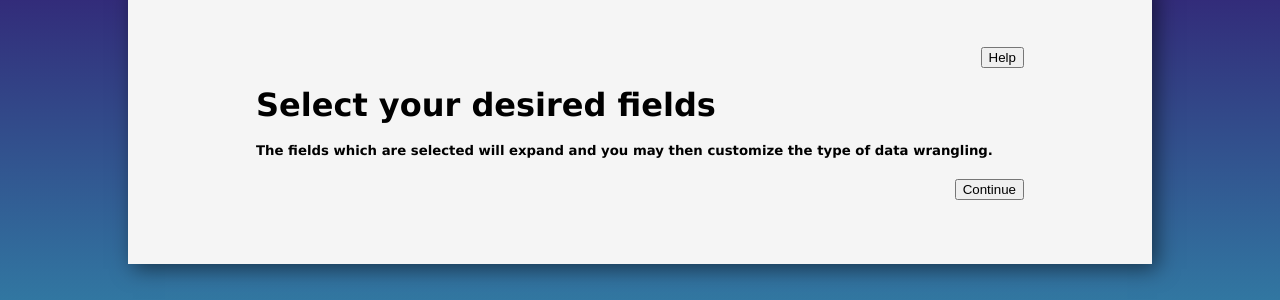
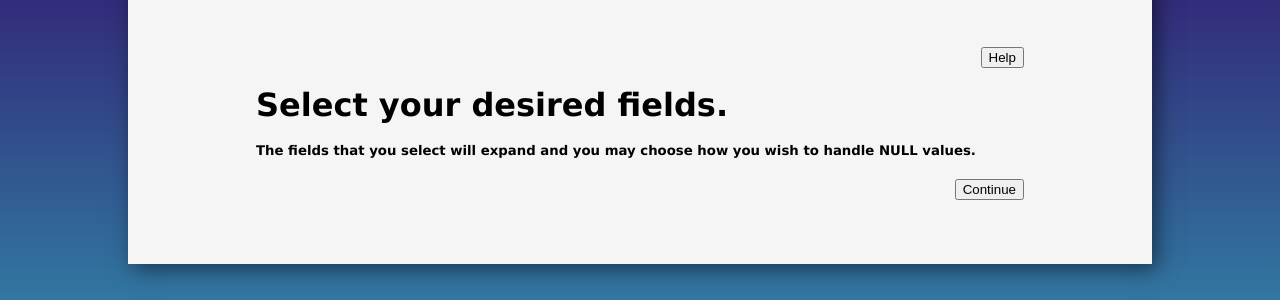
Before and after one commit to asa19aau/CleanMyData, a Django app: page /header-choices/1 in a window 1280 px wide. Shown: the part 145-445 px from the top of the page. Run offline with Django 3.2, Linux system fonts and the light colour scheme; data that the repository does not hold is empty.

Commit message:
Fixed some text on the frontend

```diff
--- a/CleanMyData/clean/templates/header_choices.html
+++ b/CleanMyData/clean/templates/header_choices.html
@@ -2,8 +2,8 @@
 
 {% block content %}
 
-<h1>Select your desired fields </h1>
-<h5>The fields which are selected will expand and you may then customize the type of data wrangling.</h5>
+<h1>Select your desired fields. </h1>
+<h5>The fields that you select will expand and you may choose how you wish to handle NULL values.</h5>
 <div class='grid-container'></div>
     {% for header in header_list %}
     <h4>{{header.id}} | {{header.name}}</h4>
@@ -20,16 +20,16 @@
                     <!-- Check if header is of type num or string -->
                     {% if header.is_num %} <!-- if header.is_num -->
                         <div>
-                            <p>The header has been identified as a {{ header.type }}.</p>
+                            <p>This field has been identified as data type {{ header.type }}.</p>
 
                             <div>
-                                <p>Handling null values by: </p>
+                                <p>How would you like to handle NULL values for this field?:</p>
 
                                 <input type="radio" name="null_num" id="null-num" value="nothing" onchange="this.form.submit()" {% if header.header_preference.null_choice_num == 'nothing' %} Checked {% endif %}>
-                                <label for="null-num">Nothing</label>
+                                <label for="null-num">Do Nothing</label>
 
                                 <input type="radio" name="null_num" id="null-num" value="remove-tuples" onchange="this.form.submit()" {% if header.header_preference.null_choice_num == 'remove-tuples' %} Checked {% endif %}>
-                                <label for="null-num">Remove tuples</label>
+                                <label for="null-num">Remove Tuples</label>
 
                                 <input type="radio" name="null_num" id="null-num" value="replace" onchange="eventReplaceClick('replace-null-num-{{ header.id }}')"
                                     {% if header.header_preference.null_choice_num == 'Avg' %} Checked
@@ -39,7 +39,7 @@
                                     {% elif header.header_preference.null_choice_num == 'Cus' %} Checked
                                     {% endif %}
                                 >
-                                <label for="">Replace</label>
+                                <label for="">Replace NULL values</label>
                             </div>
 
                             <div class="
@@ -77,19 +77,19 @@
 
                     {% elif header.is_string %} <!--header.is_string-->
                         <div>
-                            <p>The header has been identified as a {{ header.type }}.</p>
+                            <p>This field has been identified as data type {{ header.type }}.</p>
 
                             <div>
-                                <p>Handling null values by: </p>
+                                <p>How would you like to handle NULL values for this field?:</p>
 
                                 <input type="radio" name="null_string" id="null-string" value="nothing" onchange="this.form.submit()" {% if header.header_preference.null_choice_string == 'nothing' %} Checked {% endif %}>
-                                <label for="null-string">Nothing</label>
+                                <label for="null-string">Do Nothing</label>
 
                                 <input type="radio" name="null_string" id="null-string" value="remove-tuples" onchange="this.form.submit()" {% if header.header_preference.null_choice_string == 'remove-tuples' %} Checked {% endif %}>
-                                <label for="null-string">Remove tuples</label>
+                                <label for="null-string">Remove Tuples</label>
 
                                 <input type="radio" name="null_string" id="null-string" value="replace" onchange="eventReplaceClick('replace-null-string-{{ header.id }}')" {% if header.header_preference.null_choice_string == 'Cus' %} Checked {% endif %}>
-                                <label for="null-string">Replace</label>
+                                <label for="null-string">Replace NULL values</label>
                             </div>
 
                             <div class="
@@ -107,22 +107,22 @@
 
                     {% elif header.is_date %} <!--header.is_date-->
                         <div>
-                            <p>The header has been identified as a {{ header.type }}.</p>
+                            <p>This field has been identified as data type {{ header.type }}.</p>
 
                             <div>
-                                <p>Handling null values by: </p>
+                                <p>How would you like to handle NULL values for this field?:</p>
 
                                 <input type="radio" name="null_date" id="null-date" value="nothing" onchange="this.form.submit()"{% if header.header_preference.null_choice_date == 'nothing' %} Checked {% endif %}>
-                                <label for="null-date">Nothing</label>
+                                <label for="null-date">Do Nothing</label>
 
                                 <input type="radio" name="null_date" id="null-date" value="remove-tuples" onchange="this.form.submit()" {% if header.header_preference.null_choice_date == 'remove-tuples' %} Checked {% endif %}>
-                                <label for="null-date">Remove tuples</label>
+                                <label for="null-date">Remove Tuples</label>
 
                                 <input type="radio" name="null_date" id="null-date" value="replace" onchange="eventReplaceClick('replace-null-date-{{ header.id }}')"
                                     {% if header.header_preference.null_choice_date == 'Now' %} Checked
                                     {% elif header.header_preference.null_choice_date == 'Cus' %} Checked
                                     {% endif %}>
-                                <label for="null-date">Replace</label>
+                                <label for="null-date">Replace NULL values</label>
                             </div>
 
                             <div class="
```
